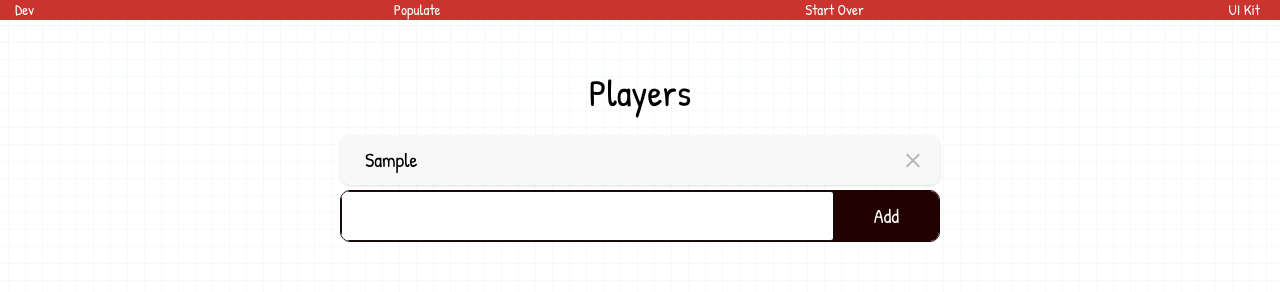
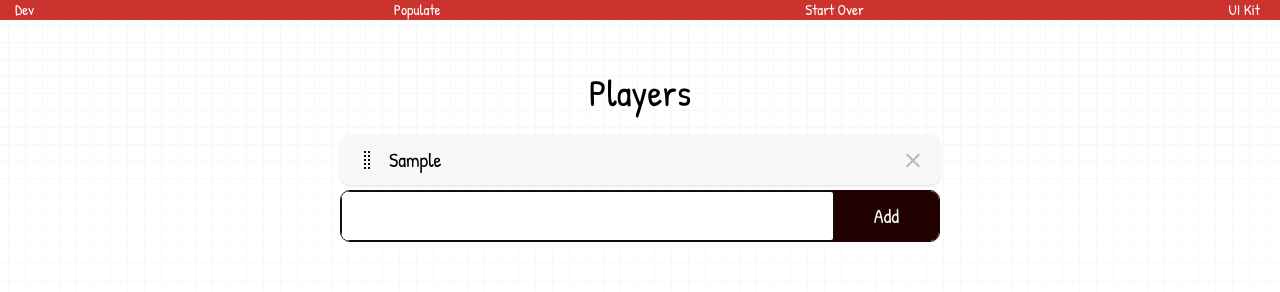
Before and after one commit to ngblaylock/scoresheet, a SvelteKit app: page /setup in a window 1280 px wide. Both pictures are taken after typing "Sample" into the empty fields and a click on the button "Add". Shown: the top 292 px of the page. Built offline with nearby package versions, Linux system fonts and the light colour scheme.

Commit message:
Figured out drag and drop

```diff
--- a/src/routes/setup/+page.svelte
+++ b/src/routes/setup/+page.svelte
@@ -1,4 +1,5 @@
 <script lang="ts">
+	import Sortable from 'sortablejs';
 	import { page } from '$app/stores';
 	import { onMount } from 'svelte';
 	import Button from '$lib/Button.svelte';
@@ -15,6 +16,7 @@
 	let newPlayer: string = '';
 	let lowestScoreWins: boolean = true;
 	let isExistingName: boolean = false;
+	let el: any;
 
 	// Methods
 	const focusInput = () => {
@@ -38,6 +40,12 @@
 	const startGame = () => {
 		addPlayer();
 		goto('/game/add-scores/', { replaceState: true });
+	};
+	const move = (arr: Player[], from: number, to: number) => {
+		let numberOfDeletedElm = 1;
+		const elm = arr.splice(from, numberOfDeletedElm)[0];
+		numberOfDeletedElm = 0;
+		arr.splice(to, numberOfDeletedElm, elm);
 	};
 
 	// Computed/Watch
@@ -66,26 +74,35 @@
 		} else {
 			setPlayers([]);
 		}
+		Sortable.create(el, {
+			handle: '.handle',
+			animation: 200,
+			ghostClass: 'bg-gray-100',
+			onUpdate: async (evt) => {
+				move(players, evt.oldIndex || 0, evt.newIndex || 0);
+				players = players;
+				setPlayers(players);
+			}
+		});
 	});
 </script>
 
 <div class="w-full max-w-lg mx-auto px-4 h-full flex flex-col mt-6">
 	<Title>Players</Title>
 	<div>
-		{#each players as player, index (player)}
-			<div>
+		<div bind:this={el}>
+			{#each players as player, index (player)}
 				<Card classList="mb-1">
 					<div class="flex">
-						<!-- TODO: Add Drag/Drop -->
-						<!-- <img src="/icons/drag-vertical.svg" alt="drag icon" /> -->
+						<img src="/icons/drag-vertical.svg" alt="drag icon" class="handle cursor-move" />
 						<div class="mx-2">{player.name}</div>
 						<button class="ml-auto" on:click={() => removePlayer(index)}>
 							<img src="/icons/close.svg" alt="remove player icon" />
 						</button>
 					</div>
 				</Card>
-			</div>
-		{/each}
+			{/each}
+		</div>
 		<form on:submit|preventDefault={addPlayer}>
 			<Input id="new-player-name" bind:value={newPlayer} autocapitalize="words">
 				<span slot="append">
```
Also changed, not shown: package.json (+6 -6 lines), 2 other files (tests, documents, lock files or other folders).
